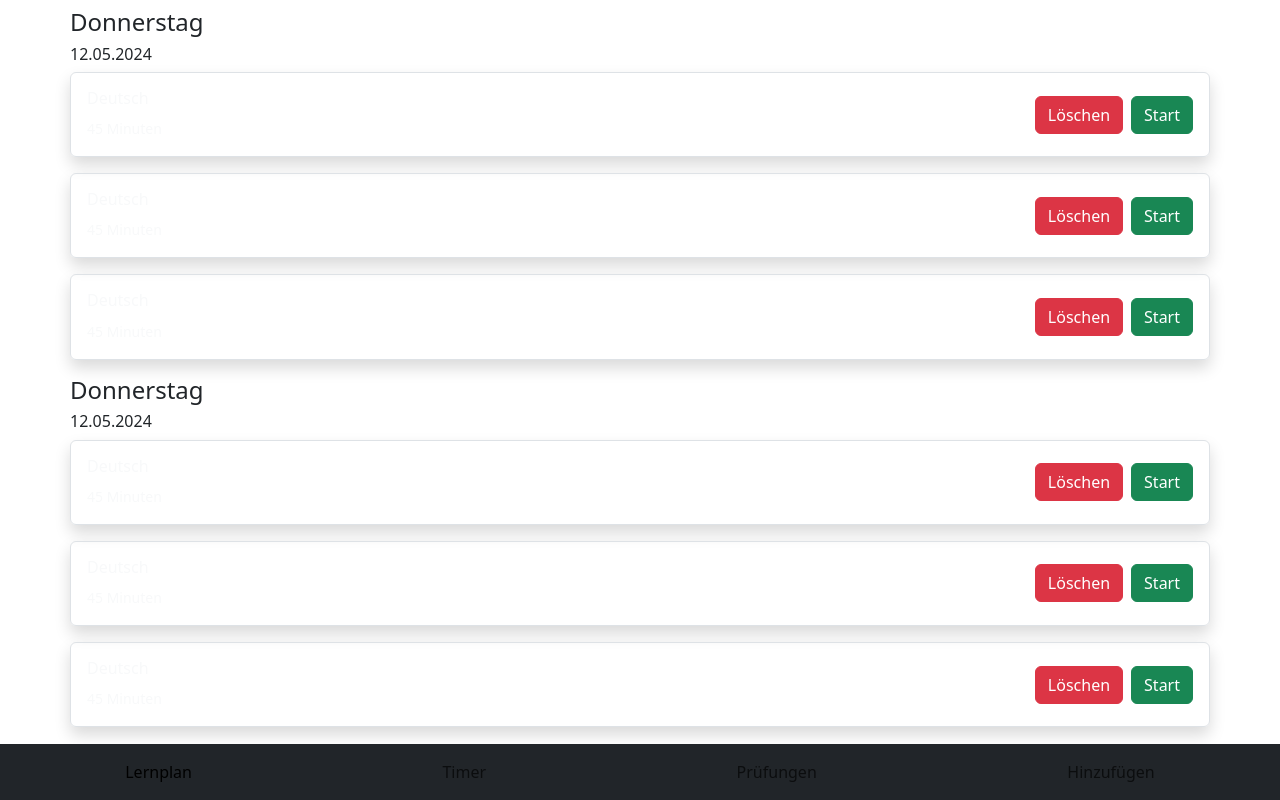
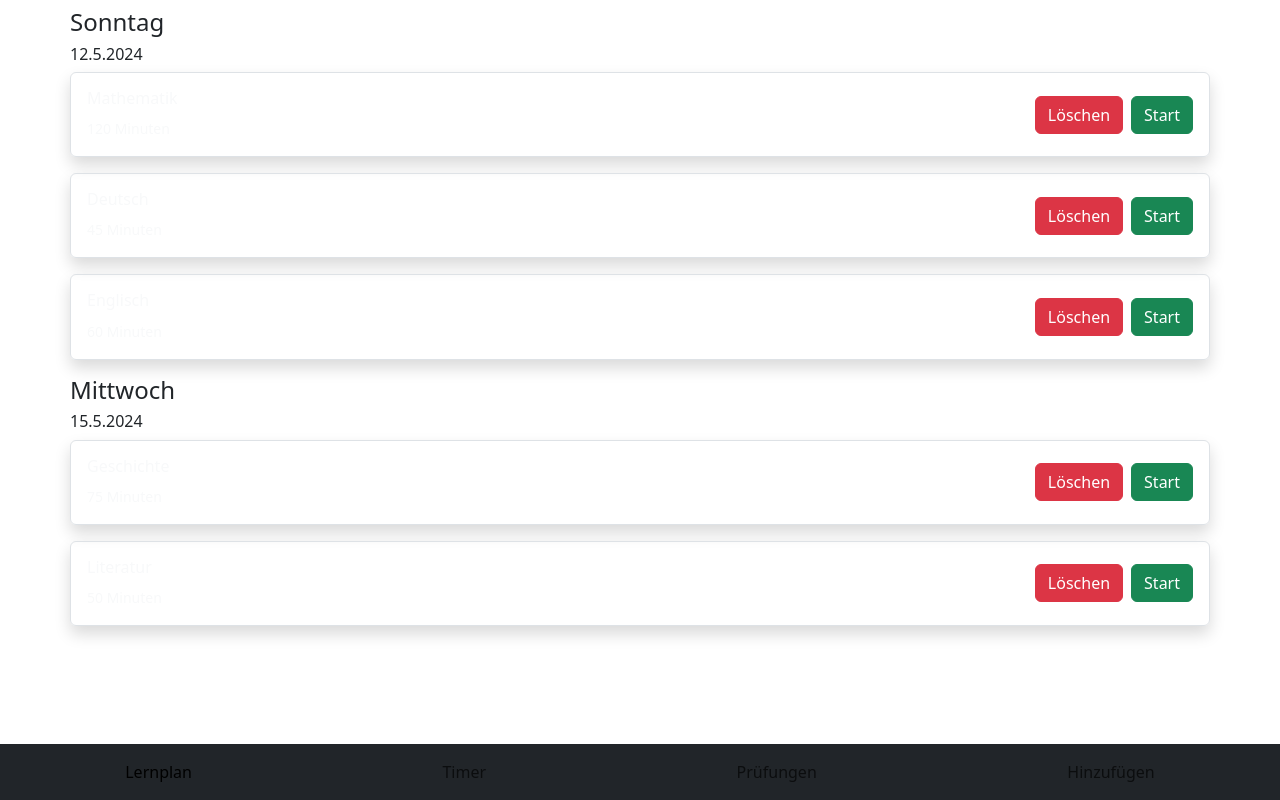
Before and after one commit to cdehnert18/Lernhelfer, a Vue app: page /learn in a window 1280 px wide. Shown: the top 800 px of the page. Built offline with nearby package versions, Linux system fonts and the light colour scheme; the HTML template or start-up script is replaced by a standard one.

Commit message:
- json data

```diff
--- a/src/components/LearningDay.vue
+++ b/src/components/LearningDay.vue
@@ -1,21 +1,44 @@
 <script setup lang="ts">
+import { computed } from 'vue'
 import LearningUnit from '@/components/LearningUnit.vue'
+
+const props = defineProps<{
+  datum: Date
+  lerneinheiten: {
+    fach: string
+    dauer: number
+  }[]
+}>()
+
+const wochentag = computed(() => {
+  const wochentage = [
+    'Sonntag',
+    'Montag',
+    'Dienstag',
+    'Mittwoch',
+    'Donnerstag',
+    'Freitag',
+    'Samstag',
+  ]
+  const dayIndex = props.datum.getDay()
+  return wochentage[dayIndex]
+})
 </script>
 
 <template>
   <header class="px-4 mt-2 mb-2">
     <div class="container px-0">
-      <h4>Donnerstag</h4>
-      <h6>12.05.2024</h6>
+      <h4>{{ wochentag }}</h4>
+      <h6>{{ props.datum.toLocaleDateString('de-DE') }}</h6>
     </div>
   </header>
   <main class="px-4">
     <LearningUnit
-      v-for="n in 3"
-      :key="n"
+      v-for="(lerneinheit, index) in props.lerneinheiten"
+      :key="index"
       class="mb-3"
-      pruefung="Deutsch"
-      :lerndauer="45"
+      :pruefung="lerneinheit.fach"
+      :lerndauer="lerneinheit.dauer"
     ></LearningUnit>
   </main>
 </template>
--- a/src/views/LernView.vue
+++ b/src/views/LernView.vue
@@ -1,7 +1,45 @@
 <script setup lang="ts">
 import LearningDay from '@/components/LearningDay.vue'
+
+const learningDays = [
+  {
+    datum: '5.12.2024',
+    lerneinheiten: [
+      {
+        fach: 'Mathematik',
+        dauer: 120,
+      },
+      {
+        fach: 'Deutsch',
+        dauer: 45,
+      },
+      {
+        fach: 'Englisch',
+        dauer: 60,
+      },
+    ],
+  },
+  {
+    datum: '5.15.2024',
+    lerneinheiten: [
+      {
+        fach: 'Geschichte',
+        dauer: 75,
+      },
+      {
+        fach: 'Literatur',
+        dauer: 50,
+      },
+    ],
+  },
+]
 </script>
 
 <template>
-  <LearningDay v-for="n in 3" :key="n"></LearningDay>
+  <LearningDay
+    v-for="(day, index) in learningDays"
+    :key="index"
+    :datum="new Date(day.datum)"
+    :lerneinheiten="day.lerneinheiten"
+  />
 </template>
```
